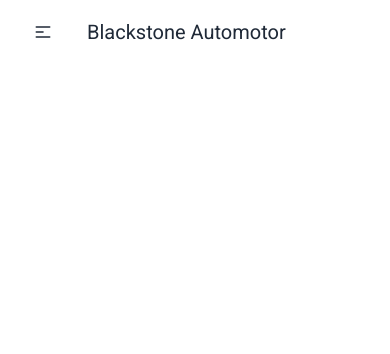
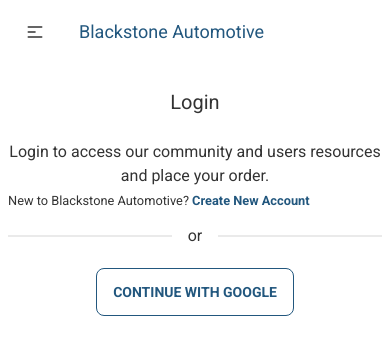
Before and after one commit to Fatema-Nawrin/Automotive-website-clientside, a React (Create React App) app: page /login in a window 390 px wide. Shown: the top 354 px of the page. Built offline with nearby package versions, Linux system fonts and the light colour scheme; no server answers.

Commit message:
firebase authentication added

```diff
--- a/package.json
+++ b/package.json
@@ -7,8 +7,11 @@
     "@testing-library/react": "^13.2.0",
     "@testing-library/user-event": "^13.5.0",
     "daisyui": "^2.15.0",
+    "firebase": "^9.8.1",
     "react": "^18.1.0",
     "react-dom": "^18.1.0",
+    "react-firebase-hooks": "^5.0.3",
+    "react-query": "^3.39.0",
     "react-router-dom": "^6.3.0",
     "react-scripts": "5.0.1",
     "web-vitals": "^2.1.4"
--- a/src/App.js
+++ b/src/App.js
@@ -1,10 +1,21 @@
+import { Route, Routes } from 'react-router-dom';
 import './App.css';
+import Home from './Pages/Home/Home';
+import Login from './Pages/Login/Login';
+import Signup from './Pages/Login/Signup';
 import Navbar from './Pages/Shared/Navbar';
 
 function App() {
   return (
     <div className="App">
       <Navbar></Navbar>
+      <Routes>
+        <Route path='/' element={<Home></Home>}></Route>
+        <Route path='home' element={<Home></Home>}></Route>
+        <Route path='login' element={<Login></Login>}></Route>
+        <Route path='signup' element={<Signup></Signup>}></Route>
+
+      </Routes>
     </div>
   );
 }
--- /dev/null
+++ b/src/Pages/Home/Home.js
@@ -0,0 +1,12 @@
+import React from 'react';
+import Products from './Products';
+
+const Home = () => {
+    return (
+        <div>
+            <Products></Products>
+        </div>
+    );
+};
+
+export default Home;
--- /dev/null
+++ b/src/Pages/Home/Product.js
@@ -0,0 +1,23 @@
+import React from 'react';
+
+const Product = ({ product }) => {
+    const { name, img, description, price, stock, minimumQuantity } = product
+    return (
+        <div>
+            <div className="card lg:max-w-lg h-full bg-teal-50 shadow-xl">
+                <figure><img className='h-64 w-full' src={img} alt="Shoes" /></figure>
+                <div className="card-body">
+                    <h2 className="text-lg lg:text-xl font-semibold ">{name}</h2>
+                    <p>{description}</p>
+                    <p className='font-semibold'>Minimum Order Quantity: <span className=' font-normal'>{minimumQuantity}</span> </p>
+                    <p className='font-semibold'>Available Quantity: <span className=' font-normal'>{stock}</span> </p>
+                    <p className='font-semibold'>Price per unit: <span className='text-lg font-normal'>${price}</span> </p>
+                    <button className="mt-2 btn btn-outline btn-secondary">Purchase</button>
+
+                </div>
+            </div>
+        </div>
+    );
+};
+
+export default Product;
--- /dev/null
+++ b/src/Pages/Home/Products.js
@@ -0,0 +1,26 @@
+import React, { useEffect, useState } from 'react';
+import Product from './Product';
+
+const Products = () => {
+    const [products, setProducts] = useState([]);
+    useEffect(() => {
+        fetch('http://localhost:5000/products')
+            .then(res => res.json())
+            .then((data => setProducts(data)))
+    })
+    return (
+        <div className='px-8 lg:px-16 py-8'>
+            <h2 className='text-xl md:text-2xl lg:text-3xl text-center my-6'>Manufactured Automotor Parts</h2>
+            <div className='grid grid-cols-1 sm:grid-cols-2 lg:grid-cols-3 gap-4 lg:gap-8'>
+                {products.slice(-3).map(product => <Product
+                    key={product._id}
+                    product={product}
+                ></Product>)
+                }
+            </div>
+
+        </div>
+    );
+};
+
+export default Products;
--- /dev/null
+++ b/src/Pages/Login/Login.js
@@ -0,0 +1,28 @@
+import React from 'react';
+import { Link } from 'react-router-dom';
+import auth from '../../firebase.init';
+import { useSignInWithGoogle } from 'react-firebase-hooks/auth';
+
+const Login = () => {
+    const [signInWithGoogle, user, loading, error] = useSignInWithGoogle(auth);
+    if (user) {
+        console.log(user);
+    }
+    return (
+        <div className='flex justify-center px-2'>
+            <div>
+                <h2 className='text-xl lg:text-3xl py-6 text-center'>Login</h2>
+                <p className='text-center'>Login to access our community and users resources and place your order.</p>
+                <p><small>New to Blackstone Automotive? <Link className='text-secondary font-semibold' to='/signup'>Create New Account</Link></small></p>
+                <div className="divider">or</div>
+                <div className='text-center'>
+                    <button onClick={() => signInWithGoogle()} className='mt-2 btn btn-outline btn-secondary'>Continue with Google</button>
+                </div>
+
+            </div>
+
+        </div>
+    );
+};
+
+export default Login;
--- /dev/null
+++ b/src/Pages/Login/Signup.js
@@ -0,0 +1,11 @@
+import React from 'react';
+
+const Signup = () => {
+    return (
+        <div>
+
+        </div>
+    );
+};
+
+export default Signup;
--- a/src/Pages/Shared/Navbar.js
+++ b/src/Pages/Shared/Navbar.js
@@ -10,15 +10,15 @@
         <div className='md:px-12'>
             <div className="navbar bg-base-100">
                 <div className="navbar-start">
-                    <div className="pl-2 dropdown">
-                        <label tabindex="0" className="btn btn-ghost lg:hidden">
-                            <svg xmlns="http://www.w3.org/2000/svg" className="h-5 w-5" fill="none" viewBox="0 0 24 24" stroke="currentColor"><path stroke-linecap="round" stroke-linejoin="round" stroke-width="2" d="M4 6h16M4 12h8m-8 6h16" /></svg>
+                    <div className="md:pl-2 dropdown">
+                        <label tabIndex="0" className="btn btn-ghost lg:hidden">
+                            <svg xmlns="http://www.w3.org/2000/svg" className="h-5 w-5" fill="none" viewBox="0 0 24 24" stroke="currentColor"><path strokeLinecap="round" strokeLinejoin="round" strokeWidth="2" d="M4 6h16M4 12h8m-8 6h16" /></svg>
                         </label>
-                        <ul tabindex="0" className="menu menu-compact dropdown-content mt-3 p-2 shadow bg-base-100 rounded-box w-52 uppercase">
+                        <ul tabIndex="0" className="menu menu-compact dropdown-content mt-3 p-2 shadow bg-base-100 rounded-box w-52 uppercase">
                             {navItems}
                         </ul>
                     </div>
-                    <div className="btn btn-ghost normal-case text-xl lg:text-3xl font-medium">Blackstone Automotor</div>
+                    <div className="btn btn-ghost normal-case text-lg md:text-xl lg:text-3xl font-medium text-secondary">Blackstone Automotive</div>
                 </div>
                 <div className="navbar-center hidden lg:flex">
                     <ul className="menu menu-horizontal p-0 uppercase">
--- /dev/null
+++ b/src/firebase.init.js
@@ -0,0 +1,21 @@
+// Import the functions you need from the SDKs you need
+import { initializeApp } from "firebase/app";
+import { getAuth } from 'firebase/auth';
+// TODO: Add SDKs for Firebase products that you want to use
+// https://firebase.google.com/docs/web/setup#available-libraries
+
+// Your web app's Firebase configuration
+const firebaseConfig = {
+    apiKey: process.env.REACT_APP_APIKEY,
+    authDomain: process.env.REACT_APP_AUTHDOMAIN,
+    projectId: process.env.REACT_APP_PROJECTID,
+    storageBucket: process.env.REACT_APP_STORAGEBUCKET,
+    messagingSenderId: process.env.REACT_APP_MESSAGINGSENDERID,
+    appId: process.env.REACT_APP_APPID
+};
+
+// Initialize Firebase
+const app = initializeApp(firebaseConfig);
+const auth = getAuth(app);
+
+export default auth;
--- a/tailwind.config.js
+++ b/tailwind.config.js
@@ -1,7 +1,22 @@
 module.exports = {
   content: ["./src/**/*.{html,js}"],
-  theme: {
-    extend: {},
+  // theme: {
+  //   extend: {},
+  // },
+  daisyui: {
+    themes: [
+      {
+        mytheme: {
+          primary: "#95D1CC",
+          secondary: "#22577E",
+          accent: "#F1F6F9",
+          neutral: "#ffffff",
+          "base-100": "#ffffff",
+        },
+      },
+      "dark",
+      "cupcake",
+    ],
   },
   plugins: [require("daisyui")],
 }
```
Also changed, not shown: 1 other file (tests, documents, lock files or other folders).
